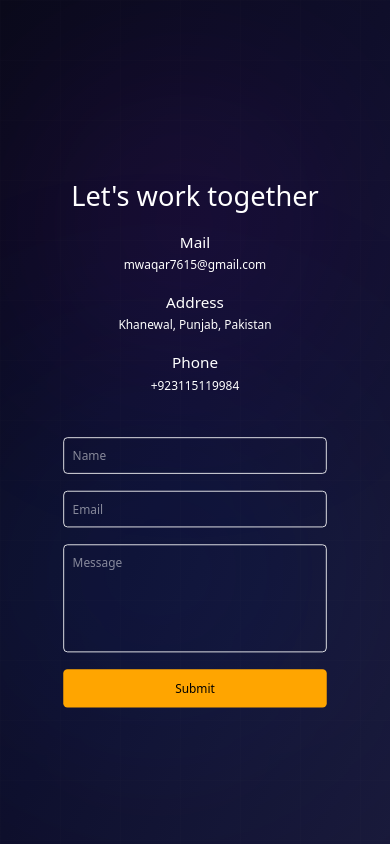
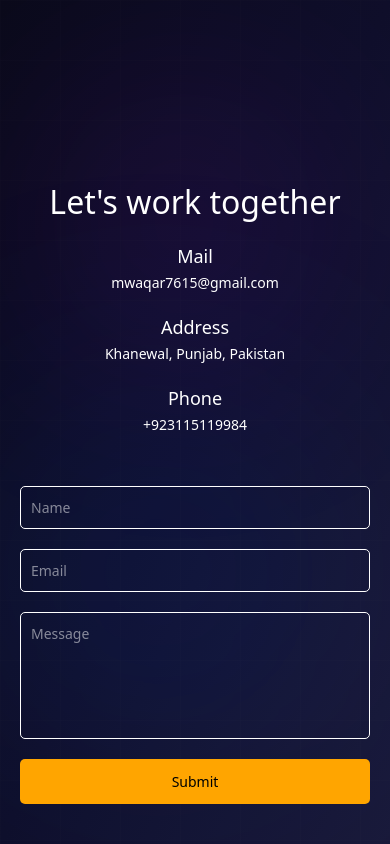
Before and after one commit to MuhammadWaqar7615/Portfolio, a React (Vite) app: page / in a window 390 px wide. Shown: the part 6752-7596 px from the top of the page. Built offline with nearby package versions, Linux system fonts and the light colour scheme.

Commit message:
update Contact component: adjust layout styles for improved responsiveness and consistency

```diff
--- a/src/Components/contact/Contact.jsx
+++ b/src/Components/contact/Contact.jsx
@@ -72,7 +72,7 @@ const Contact = () => {
           </svg>
         </div>
       </div>
-      <div className="contact-inner relative z-10 mt-40">
+      <div className="contact-inner page-shell relative z-10 mt-40">
         <motion.div className="textContainer text-white" variants={variants}>
           <motion.h1>Let's work together</motion.h1>
           <motion.div className="item" variants={variants}>
--- a/src/Components/contact/contact.scss
+++ b/src/Components/contact/contact.scss
@@ -22,22 +22,18 @@
     display: flex;
     justify-content: space-between;
     align-items: center;
-    gap: 50px;
-    padding: 50px 100px;
+    gap: clamp(1.5rem, 4vw, 3rem);
+    padding: 0;
     width: 100%;
 
     @include tablet {
-      padding: 40px 60px;
+      gap: 2rem;
     }
 
     @include mobile {
       flex-direction: column;
       gap: 30px;
-      padding: 20px;
-
-      /* Zoom out to fit mobile vertically */
-      transform: scale(0.85);
-      transform-origin: top center;
+      transform: none;
     }
   }
 
```
